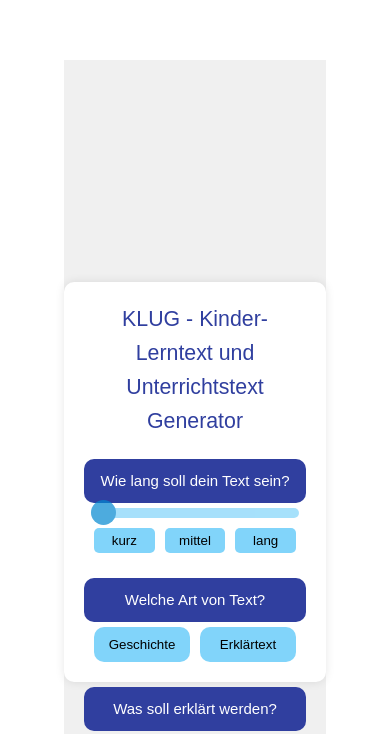
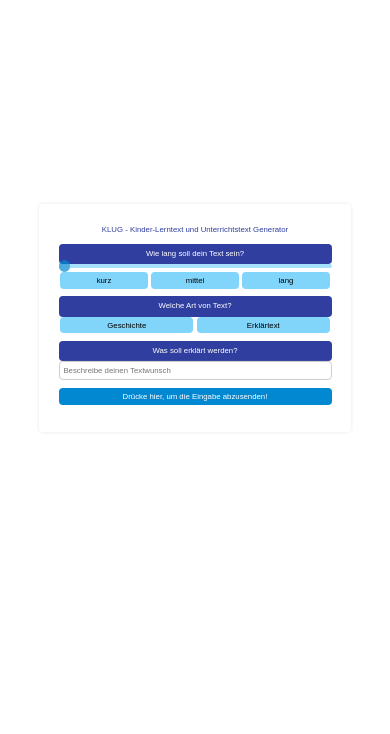
Before and after one commit to hagen-fapra-beispieltexte/erklaertextgen, a Vue app in the folder frontend/: page / in a window 390 px wide. Shown: the part 104-838 px from the top of the page. Built offline with nearby package versions, Linux system fonts and the light colour scheme.

Commit message:
Frontend responsive und größer

```diff
--- a/frontend/src/OutputPage.vue
+++ b/frontend/src/OutputPage.vue
@@ -25,61 +25,66 @@ export default {
 }
 </script>
 
-<style>
-.outer-container {
-  display: flex;
-  color: #303f9f;
-  justify-content: center; /* Zentriert den Container horizontal */
-  align-items: center; /* Zentriert den Container vertikal */
-  height: 100vh; /* Macht den outer-container so hoch wie das Viewport */
-  background-color: #f0f0f0; /* Hintergrundfarbe des outer-container */
+<style scoped>
+/* Der Container passt sich dynamisch an die Breite an, mit einer maximalen Breite von 1600px und einem festen Seitenverhältnis von 2:1 */
+.container {
+  position: absolute; /* Absolut positioniert relativ zum Viewport */
+  top: 50%; /* Vertikal zentriert */
+  left: 50%; /* Horizontal zentriert */
+  transform: translate(-50%, -50%); /* Verschiebt um die Hälfte der eigenen Größe, um exakte Zentrierung zu erreichen */
+  width: 80vw; /* 80% der Fensterbreite */
+  max-width: 1600px; /* Maximale Breite 1600px */
+  height: auto; /* Höhe wird durch Seitenverhältnis bestimmt */
+  aspect-ratio: 2 / 1; /* Seitenverhältnis 2:1 */
+  padding: 2.5vw; /* Padding relativ zur Fensterbreite */
+  font-family: Arial, sans-serif; /* Schriftart */
+  box-shadow: 0 0 1vw rgba(0, 0, 0, 0.1); /* Schatten relativ zur Fensterbreite */
+  background-color: white; /* Hintergrundfarbe */
+  border-radius: 1vw; /* Radius der Ecken relativ zur Fensterbreite */
+  display: flex; /* Flexbox-Modell */
+  flex-direction: column; /* Anordnung der Kinder in Spalte */
+  justify-content: space-between; /* Verteilung der Kinder */
 }
 
-.container {
-  padding: 20px;
-  font-family: Arial, sans-serif;
-  width: 800px;  /* Feste Breite */
-  height: 400px; /* Feste Höhe */
-  box-shadow: 0 0 10px rgba(0, 0, 0, 0.1); /* Ein wenig Schatten für ein besseres visuelles Ergebnis */
-  background-color: white; /* Hintergrundfarbe des Containers */
-  border-radius: 10px; /* Abrundung der Ecken */
-  display: flex;
-  flex-direction: column;
-  justify-content: space-between;
+.title {
+  font-size: 2vw; /* Schriftgröße 2% der Fensterbreite */
+  text-align: center; /* Textzentrierung */
+  margin-bottom: 2vw; /* Margin unten 2% der Fensterbreite */
+  color: #303f9f; /* Schriftfarbe */
 }
-.title {
-  font-size: 16pt;
-  text-align: center;
-  margin-bottom: 20px;
-  color: #303f9f;
-}
+
 .output-container, .loading-container {
-  border: 1px solid #ccc;
-  border-radius: 10px;
-  padding: 20px;
-  background-color: #f9f9f9;
+  border: 0.25vw solid #ccc; /* Rahmen relativ zur Fensterbreite */
+  border-radius: 1vw; /* Radius der Ecken relativ zur Fensterbreite */
+  padding: 2.5vw; /* Padding relativ zur Fensterbreite */
+  background-color: #f9f9f9; /* Hintergrundfarbe */
   flex: 1; /* Flex-Wachstum, damit die Container den verfügbaren Platz nutzen */
-  display: flex;
-  flex-direction: column;
-  color: #29b6f6; /* Text über der Ausgabe */
+  display: flex; /* Flexbox-Modell */
+  flex-direction: column; /* Anordnung in Spalte */
+  color: #29b6f6; /* Textfarbe */
   justify-content: center; /* Zentriert den Inhalt vertikal */
   align-items: center; /* Zentriert den Inhalt horizontal */
+  font-size: 2vw; /* Schriftgröße 2% der Fensterbreite */
 }
+
 .output-text {
-  margin: 20px 0;
-  background-color: #81d4fa; /* Hintergrund der Ausgabe #303f9f */
-  padding: 20px;
-  color: #000000; /* Text der Ausgabe (Schrift) #ffffff */
-  border-radius: 10px;
+  margin: 2.5vw 0; /* Margin vertikal relativ zur Fensterbreite */
+  background-color: #81d4fa; /* Hintergrundfarbe */
+  padding: 2.5vw; /* Padding relativ zur Fensterbreite */
+  color: #000000; /* Textfarbe */
+  border-radius: 1vw; /* Radius der Ecken relativ zur Fensterbreite */
   width: 100%; /* Text nimmt die gesamte Breite des Containers ein */
   text-align: center; /* Text wird zentriert angezeigt */
+  font-size: 2vw; /* Schriftgröße 2% der Fensterbreite */
 }
+
 .back-button {
-  color: #ffffff; /* Text des Buttons (Schrift) */
-  background-color: #0288d1; /* Hintergrundfarbe des Buttons */
-  border: none;
-  border-radius: 10px;
-  padding: 10px 20px;
-  cursor: pointer;
+  color: #ffffff; /* Schriftfarbe */
+  background-color: #0288d1; /* Hintergrundfarbe */
+  border: none; /* Kein Rahmen */
+  border-radius: 1vw; /* Radius der Ecken relativ zur Fensterbreite */
+  padding: 1vw 2vw; /* Padding vertikal 1vw, horizontal 2vw */
+  cursor: pointer; /* Cursor wird Zeiger */
+  font-size: 2vw; /* Schriftgröße 2% der Fensterbreite */
 }
 </style>
--- a/frontend/src/PromptPage.vue
+++ b/frontend/src/PromptPage.vue
@@ -1,5 +1,4 @@
 <template>
-  <div class="outer-container">
   <div class="container">
     <h1 class="title">KLUG - Kinder-Lerntext und Unterrichtstext Generator</h1>
     <div class="form-container">
@@ -34,7 +33,7 @@
           <div class="label">{{ textType === 'Geschichte' ? 'Thema der Geschichte?' : 'Was soll erklärt werden?' }}</div>
         </div>
         <div class="input-cell">
-            <input type="text" v-model="prompt" @keyup.enter="submitPrompt" placeholder="Gib hier ein Wort ein..." class="input-field" />
+          <input type="text" v-model="prompt" @keyup.enter="submitPrompt" placeholder="Beschreibe deinen Textwunsch" class="input-field" />
         </div>
       </div>
       <div class="form-row">
@@ -45,7 +44,6 @@
       </div>
     </div>
     <div class="error-message" v-if="errorMessage">{{ errorMessage }}</div>
-    </div>
   </div>
 </template>
 
@@ -72,7 +70,7 @@ export default {
         this.errorMessage = '';
         this.$emit('submit', { length: this.length, textType: this.textType, prompt: this.prompt });
       } else {
-        this.errorMessage = 'Bitte wähle die Länge und Art des Textes und schreibe etwas in das Feld!';
+        this.errorMessage = 'Bitte füllen Sie alle Felder aus.';
       }
     },
     updateButtonsAndSlider() {
@@ -106,234 +104,247 @@ export default {
 }
 </script>
 
+
 <style scoped>
-.outer-container {
-  display: flex;
-  justify-content: center;
-  align-items: center;
-  height: 100vh;
-  background-color: #f0f0f0;
-}
-
+/* Dynamischer Container, der sich an die Fenstergröße anpasst */
 .container {
-  padding: 20px;
-  font-family: Arial, sans-serif;
-  width: 800px;  /* Feste Breite */
-  height: 400px; /* Feste Höhe */
-  box-shadow: 0 0 10px rgba(0, 0, 0, 0.1);
-  background-color: white;
-  border-radius: 10px;
-  display: flex;
-  flex-direction: column;
-  justify-content: space-between;
+  position: absolute; /* Absolut positioniert relativ zum Viewport */
+  top: 50%; /* Vertikal zentriert */
+  left: 50%; /* Horizontal zentriert */
+  transform: translate(-50%, -50%); /* Verschiebt um die Hälfte der eigenen Größe, um exakte Zentrierung zu erreichen */
+  width: 80vw; /* 80% der Fensterbreite */
+  max-width: 1600px; /* Maximale Breite 1600px */
+  height: auto; /* Höhe wird durch Seitenverhältnis bestimmt */
+  aspect-ratio: 2 / 1; /* Seitenverhältnis 2:1 */
+  padding: 2.5vw; /* Padding relativ zur Fensterbreite */
+  font-family: Arial, sans-serif; /* Schriftart */
+  box-shadow: 0 0 1vw rgba(0, 0, 0, 0.1); /* Schatten relativ zur Fensterbreite */
+  background-color: white; /* Hintergrundfarbe */
+  border-radius: 1vw; /* Radius der Ecken relativ zur Fensterbreite */
+  display: flex; /* Flexbox-Modell */
+  flex-direction: column; /* Anordnung der Kinder in Spalte */
+  justify-content: space-between; /* Verteilung der Kinder */
+  margin: auto; /* Zentriert den Container horizontal */
 }
 
 .title {
-  font-size: 16pt;
-  text-align: center;
-  margin-bottom: 20px;
-  color: #303f9f;
+  font-size: 2vw; /* Schriftgröße 2% der Fensterbreite */
+  text-align: center; /* Textzentrierung */
+  margin-bottom: 2vw; /* Margin unten 2% der Fensterbreite */
+  color: #303f9f; /* Schriftfarbe */
 }
 
 .form-container {
-  display: flex;
-  flex-direction: column;
-  align-items: center;
-  width: 100%;
+  display: flex; /* Flexbox-Modell */
+  flex-direction: column; /* Anordnung in Spalte */
+  align-items: center; /* Zentrierung der Kinder */
+  width: 100%; /* Breite 100% */
 }
 
 .form-row {
-  display: flex;
-  flex-direction: row;
-  width: 100%;
-  margin-bottom: 20px;
+  display: flex; /* Flexbox-Modell */
+  flex-direction: row; /* Anordnung in Zeile */
+  width: 100%; /* Breite 100% */
+  margin-bottom: 2vw; /* Margin unten 2% der Fensterbreite */
 }
 
 .label-cell, .input-cell {
-  flex: 1;
+  flex: 1; /* Flex-Grow 1 */
 }
 
 .label-cell {
-  display: flex;
-  justify-content: flex-end;
-  align-items: center;
+  display: flex; /* Flexbox-Modell */
+  justify-content: flex-end; /* Inhalt rechtsbündig */
+  align-items: center; /* Inhalt zentriert */
+  padding: 0; /* Stellen Sie sicher, dass kein zusätzliches Padding vorhanden ist */
+  margin: 0; /* Stellen Sie sicher, dass kein zusätzliches Margin vorhanden ist */
 }
 
 .input-cell {
-  display: flex;
-  justify-content: center;
-  align-items: center;
-  border-radius: 5px;
-  padding: 5px;
+  display: flex; /* Flexbox-Modell */
+  justify-content: center; /* Inhalt zentriert */
+  align-items: center; /* Inhalt zentriert */
 }
 
 .label {
-  background-color: #303f9f;
-  color: white;
-  border-radius: 10px;
-  padding: 10px;
-  text-align: center;
-  width: 80%;
+  background-color: #303f9f; /* Hintergrundfarbe */
+  color: white; /* Schriftfarbe */
+  border-radius: 1vw; /* Radius der Ecken relativ zur Fensterbreite */
+  padding: 1vw; /* Überprüfen Sie das Padding */
+  text-align: center; /* Textzentrierung */
+  width: 100%; /* Breite der dunkelblauen Anweisungstexte */
+  font-size: 2vw; /* Schriftgröße 2% der Fensterbreite */
 }
 
+/* Überprüfen Sie, ob das Slider-Container-Element unnötigen Platz aufnimmt */
 .slider-container {
-  display: flex;
-  flex-direction: column;
-  align-items: center;
-  width: 100%;
+  display: flex; /* Flexbox-Modell */
+  flex-direction: column; /* Anordnung in Spalte */
+  align-items: center; /* Zentrierung der Kinder */
+  width: 100%; /* Breite 100% */
 }
 
 .slider {
-  width: 98%;
-  margin-bottom: 10px;
-  -webkit-appearance: none;
-  height: 10px;
-  border-radius: 5px;
-  background: #81d4fa;
-  outline: none;
-  opacity: 0.7;
-  -webkit-transition: .2s;
-  transition: opacity .2s;
+  width: 100%; /* Breite 100% */
+  margin-bottom: 1vw; /* Margin unten 1% der Fensterbreite */
+  -webkit-appearance: none; /* Entfernt Standardstil in Webkit */
+  height: 1vw; /* Höhe 1% der Fensterbreite */
+  border-radius: 1vw; /* Radius der Ecken relativ zur Fensterbreite */
+  background: #81d4fa; /* Hintergrundfarbe */
+  outline: none; /* Kein Umriss */
+  opacity: 0.7; /* Opazität */
+  -webkit-transition: .2s; /* Transition in Webkit */
+  transition: opacity .2s; /* Transition für Opazität */
 }
 
 .slider:hover {
-  opacity: 1;
+  opacity: 1; /* Opazität bei Hover */
 }
 
 .slider::-webkit-slider-thumb {
-  -webkit-appearance: none;
-  appearance: none;
-  width: 25px;
-  height: 25px;
-  border-radius: 50%;
-  background: #0288d1;
-  cursor: pointer;
+  -webkit-appearance: none; /* Entfernt Standardstil in Webkit */
+  appearance: none; /* Entfernt Standardstil */
+  width: 3vw; /* Breite 3% der Fensterbreite */
+  height: 3vw; /* Höhe 3% der Fensterbreite */
+  border-radius: 50%; /* Radius der Ecken 50% */
+  background: #0288d1; /* Hintergrundfarbe */
+  cursor: pointer; /* Cursor wird Zeiger */
 }
 
 .slider::-moz-range-thumb {
-  width: 25px;
-  height: 25px;
-  border-radius: 50%;
-  background: #0288d1;
-  cursor: pointer;
+  width: 3vw; /* Breite 3% der Fensterbreite */
+  height: 3vw; /* Höhe 3% der Fensterbreite */
+  border-radius: 50%; /* Radius der Ecken 50% */
+  background: #0288d1; /* Hintergrundfarbe */
+  cursor: pointer; /* Cursor wird Zeiger */
 }
 
 .slider-buttons {
-  display: flex;
-  justify-content: space-between;
-  width: 100%;
+  display: flex; /* Flexbox-Modell */
+  justify-content: space-between; /* Verteilung der Kinder */
+  width: 100%; /* Breite 100% */
 }
 
 .slider-buttons button {
-  background-color: #81d4fa;
-  border: none;
-  border-radius: 5px;
-  padding: 5px;
-  cursor: pointer;
-  flex: 1;
-  margin: 0 5px;
+  background-color: #81d4fa; /* Hintergrundfarbe */
+  border: none; /* Kein Rahmen */
+  border-radius: 1vw; /* Radius der Ecken relativ zur Fensterbreite */
+  padding: 1vw; /* Padding relativ zur Fensterbreite */
+  cursor: pointer; /* Cursor wird Zeiger */
+  flex: 1; /* Flex-Grow 1 */
+  margin: 0 0.5vw; /* Margin horizontal 0.5% der Fensterbreite */
+  font-size: 2vw; /* Schriftgröße 2% der Fensterbreite */
 }
 
 .slider-buttons button.selected {
-  background-color: #0288d1;
-  color: white;
+  background-color: #0288d1; /* Hintergrundfarbe */
+  color: white; /* Schriftfarbe */
 }
 
 .text-type-buttons {
-  display: flex;
-  justify-content: space-between;
-  width: 100%;
+  display: flex; /* Flexbox-Modell */
+  justify-content: space-between; /* Verteilung der Kinder */
+  width: 100%; /* Breite 100% */
 }
 
 .text-type-buttons button {
-  background-color: #81d4fa;
-  border: none;
-  border-radius: 10px;
-  padding: 10px;
-  cursor: pointer;
-  flex: 1;
-  margin: 0 5px;
+  background-color: #81d4fa; /* Hintergrundfarbe */
+  border: none; /* Kein Rahmen */
+  border-radius: 1vw; /* Radius der Ecken relativ zur Fensterbreite */
+  padding: 1vw; /* Padding relativ zur Fensterbreite */
+  cursor: pointer; /* Cursor wird Zeiger */
+  flex: 1; /* Flex-Grow 1 */
+  margin: 0 0.5vw; /* Margin horizontal 0.5% der Fensterbreite */
+  font-size: 2vw; /* Schriftgröße 2% der Fensterbreite */
 }
 
 .text-type-buttons button.selected {
-  background-color: #0288d1;
-  color: white;
+  background-color: #0288d1; /* Hintergrundfarbe */
+  color: white; /* Schriftfarbe */
 }
 
 button {
-  background-color: #81d4fa;
-  border: none;
-  border-radius: 10px;
-  padding: 10px 20px;
-  cursor: pointer;
+  background-color: #81d4fa; /* Hintergrundfarbe */
+  border: none; /* Kein Rahmen */
+  border-radius: 1vw; /* Radius der Ecken relativ zur Fensterbreite */
+  padding: 1vw 2vw; /* Padding vertikal 1vw, horizontal 2vw */
+  cursor: pointer; /* Cursor wird Zeiger */
+  font-size: 2vw; /* Schriftgröße 2% der Fensterbreite */
 }
 
 button.selected {
-  background-color: #0288d1;
-  color: white;
+  background-color: #0288d1; /* Hintergrundfarbe */
+  color: white; /* Schriftfarbe */
 }
 
 .input-field {
-  width: 98%;
-  padding: 10px;
-  border: 1px solid #ccc;
-  border-radius: 10px;
+  width: 100%; /* Breite 100% */
+  padding: 1vw; /* Padding relativ zur Fensterbreite */
+  border: 0.25vw solid #ccc; /* Rahmen relativ zur Fensterbreite */
+  border-radius: 1vw; /* Radius der Ecken relativ zur Fensterbreite */
+  font-size: 2vw; /* Schriftgröße 2% der Fensterbreite */
 }
 
 .submit-button {
-  background-color: #0288d1;
-  color: white;
-  border: none;
-  border-radius: 10px;
-  padding: 10px 20px;
-  cursor: pointer;
-  width: 100%;
-  text-align: center;
+  background-color: #0288d1; /* Hintergrundfarbe */
+  color: white; /* Schriftfarbe */
+  border: none; /* Kein Rahmen */
+  border-radius: 1vw; /* Radius der Ecken relativ zur Fensterbreite */
+  padding: 1vw 2vw; /* Padding vertikal 1vw, horizontal 2vw */
+  cursor: pointer; /* Cursor wird Zeiger */
+  width: 100%; /* Breite 100% */
+  text-align: center; /* Textzentrierung */
+  font-size: 2vw; /* Schriftgröße 2% der Fensterbreite */
 }
 
 .full-width-button {
-  width: calc(100% - 10px);
+  width: 100%; /* Breite 100% */
 }
 
 .error-message {
-  color: red;
-  margin-top: 10px;
+  color: red; /* Schriftfarbe */
+  margin-top: 1vw; /* Margin oben relativ zur Fensterbreite */
+  font-size: 2vw; /* Schriftgröße 2% der Fensterbreite */
 }
 
 .centered-button {
-  display: flex;
-  justify-content: center;
-  align-items: center;
-  width: 100%;
+  display: flex; /* Flexbox-Modell */
+  justify-content: center; /* Inhalt zentriert */
+  align-items: center; /* Inhalt zentriert */
+  width: 100%; /* Breite 100% */
 }
 
 /* Slider color changes based on length value */
 .slider-length-1 {
-  background: #0288d1;
+  background: #0288d1; /* Hintergrundfarbe */
 }
 
 .slider-length-2 {
-  background: #0277bd;
+  background: #0277bd; /* Hintergrundfarbe */
 }
 
 .slider-length-3 {
-  background: #01579b;
+  background: #01579b; /* Hintergrundfarbe */
 }
 
 /* Media queries to handle responsiveness */
 @media (max-width: 800px) {
+  .container {
+    padding: 5vw; /* Padding 5% der Fensterbreite */
+  }
+
   .form-row {
-    flex-direction: column;
+    flex-direction: column; /* Anordnung in Spalte */
   }
 
   .label-cell, .input-cell {
-    width: 100%;
-    justify-content: center;
+    width: 100%; /* Breite 100% */
+    justify-content: center; /* Inhalt zentriert */
   }
 
   .label {
-    width: 100%;
-    text-align: center;
+    width: 100%; /* Breite 100% */
+    text-align: center; /* Textzentrierung */
   }
 }
 </style>
```
Lines whose indentation alone changed are shown as unchanged.
